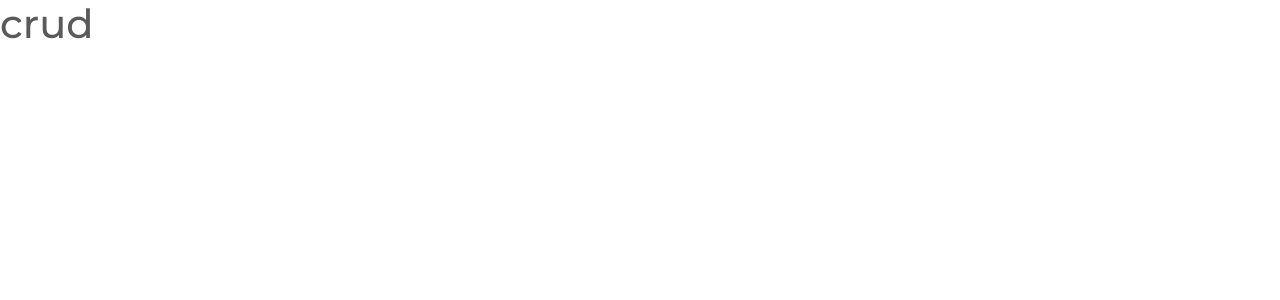
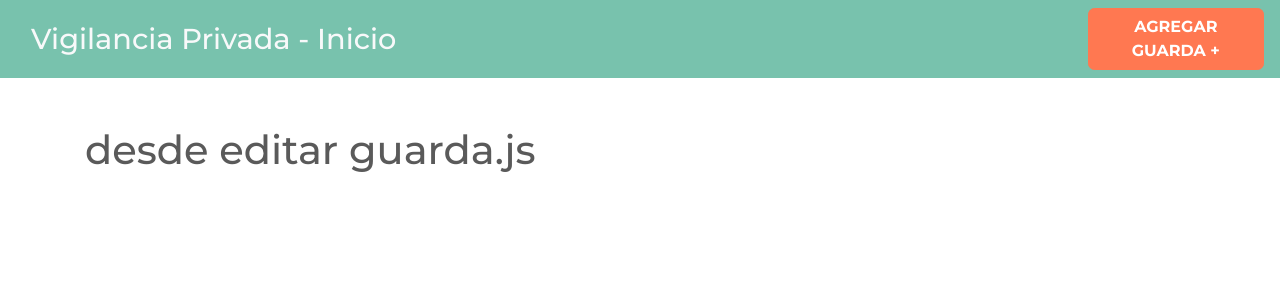
Before and after one commit to zamitulande/crudRedux, a React (Create React App) app: page /guarda/editar/1 in a window 1280 px wide. Shown: the top 300 px of the page. Built offline with nearby package versions, Linux system fonts and the light colour scheme.

Commit message:
react-router-dom listo

```diff
--- a/package.json
+++ b/package.json
@@ -8,6 +8,8 @@
     "@testing-library/user-event": "^12.8.3",
     "react": "^17.0.2",
     "react-dom": "^17.0.2",
+    "react-router": "^5.2.1",
+    "react-router-dom": "^5.3.0",
     "react-scripts": "4.0.3",
     "web-vitals": "^1.1.2"
   },
--- a/src/App.js
+++ b/src/App.js
@@ -1,9 +1,26 @@
 import React from 'react';
+import Header from './components/Header';
+import Guardas from './components/Guardas';
+import NuevoGuarda from './components/NuevoGuarda';
+import EditarGuarda from './components/EditarGuarda';
+
+import {BrowserRouter as Router, Route} from 'react-router-dom';
+import {Switch} from 'react-router'
 
 
 function App() {
   return (
-    <h1>crud</h1>
+    <Router>
+         <Header/>
+         <div className="container mt-5">
+              <Switch>
+                  <Route exact path="/" component={Guardas} />
+                  <Route exact path="/guarda/nuevo" component={NuevoGuarda} />
+                  <Route exact path="/guarda/editar/:id" component={EditarGuarda} />
+              </Switch>
+
+         </div>
+    </Router>
   );
 }
 
--- /dev/null
+++ b/src/components/EditarGuarda.js
@@ -0,0 +1,10 @@
+import React from 'react';
+
+
+const EditarGuarda = () => {
+    return (
+        <h1>desde editar guarda.js</h1>
+     );
+}
+
+export default EditarGuarda;
--- /dev/null
+++ b/src/components/Guardas.js
@@ -0,0 +1,10 @@
+import React from 'react';
+
+
+const Guardas = () => {
+    return (
+        <h1>Desde guardas.js</h1>
+      );
+}
+
+export default Guardas;
--- /dev/null
+++ b/src/components/Header.js
@@ -0,0 +1,17 @@
+import React from 'react';
+import {Link} from 'react-router-dom';
+
+const Header = () => {
+    return (
+        <nav className="navbar navbar-expand-lg navbar-dark bg-primary justify-content-betwen">
+            <div className="container">
+                <h1><Link to={'/'} className="text-light">Vigilancia Privada - Inicio</Link></h1>
+            </div>
+
+            <Link to={"/guarda/nuevo"}
+                className="btn btn-danger nuevo-post d-blok d-md-inline-block">Agregar Guarda &#43;</Link>
+        </nav>
+     );
+}
+
+export default Header;
--- /dev/null
+++ b/src/components/NuevoGuarda.js
@@ -0,0 +1,10 @@
+import React from 'react';
+
+
+const NuevoGuarda = () => {
+    return (
+        <h1>desde nuevo guarda.js</h1>
+     );
+}
+
+export default NuevoGuarda;
```
Also changed, not shown: 1 other file (tests, documents, lock files or other folders).
